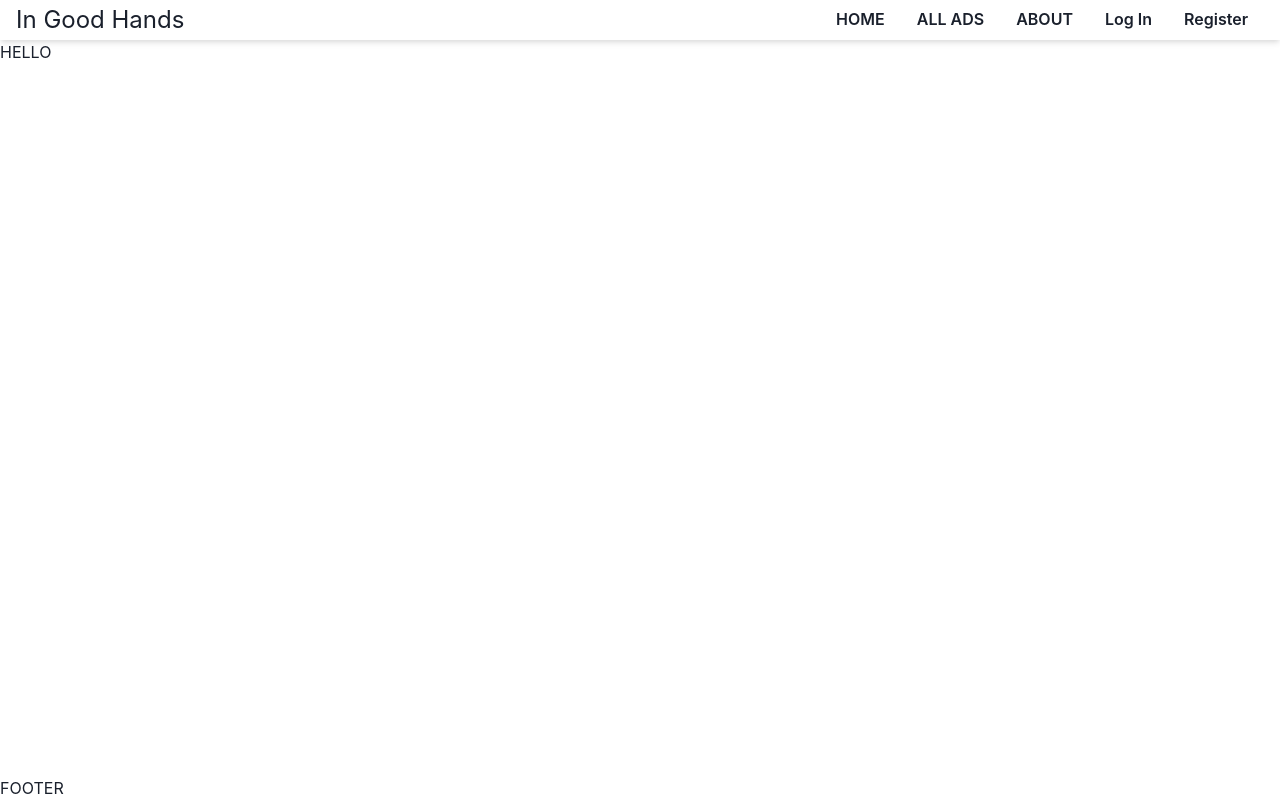
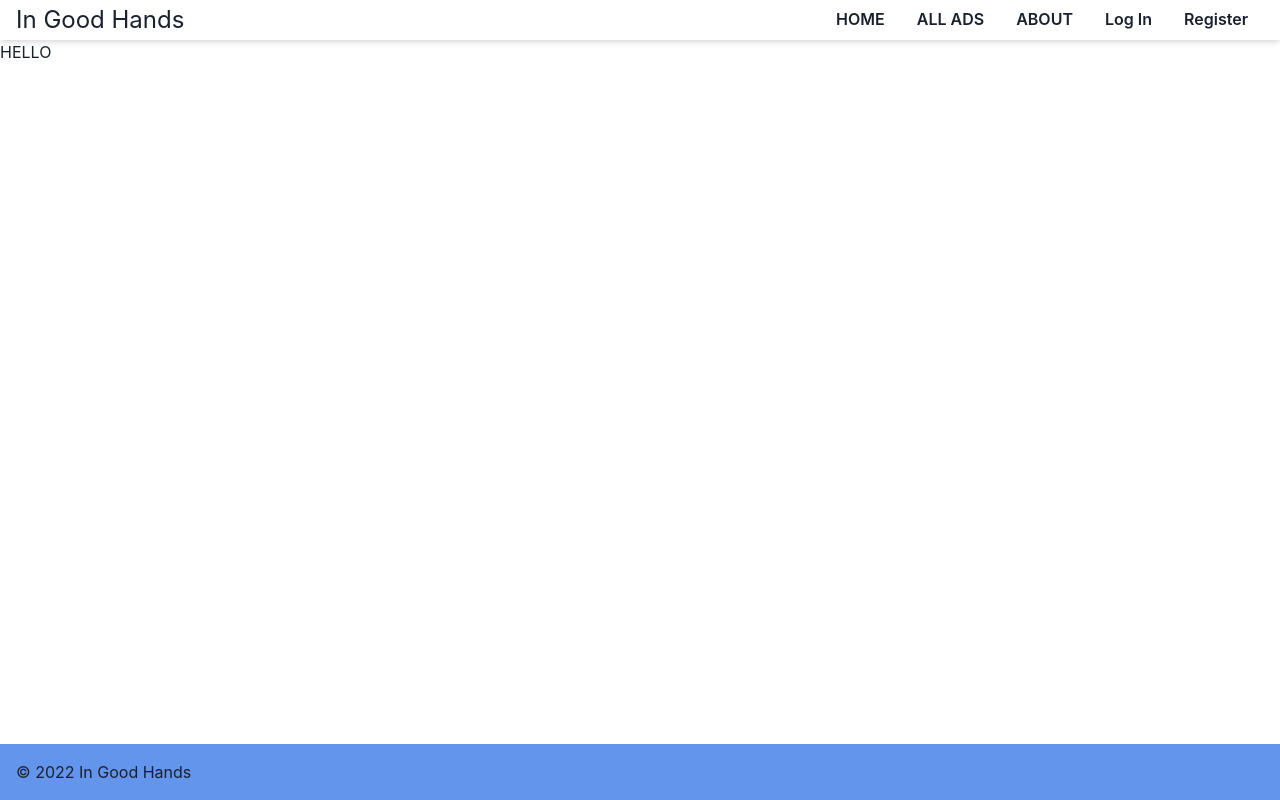
Before and after one commit to antklim89/in_good_hands, a Next.js app: page / in a window 1280 px wide. Built offline with nearby package versions, Linux system fonts and the light colour scheme.

Commit message:
added Footer

```diff
--- /dev/null
+++ b/layouts/Footer/Footer.tsx
@@ -0,0 +1,15 @@
+import { Box, Text, Container } from '@chakra-ui/react';
+import { FC } from 'react';
+
+
+const Footer: FC = () => {
+    return (
+        <Box as="footer" bg="cornflowerblue">
+            <Container maxWidth="container.xl">
+                <Text py={4}>&copy; {new Date().getFullYear()} In Good Hands</Text>
+            </Container>
+        </Box>
+    );
+};
+
+export default Footer;
--- /dev/null
+++ b/layouts/Footer/index.ts
@@ -0,0 +1 @@
+export { default } from './Footer';
--- a/layouts/Layout/Layout.tsx
+++ b/layouts/Layout/Layout.tsx
@@ -1,5 +1,6 @@
 import { FC, PropsWithChildren } from 'react';
 
+import Footer from '~/layouts/Footer';
 import Header from '~/layouts/Header';
 
 
@@ -10,9 +11,7 @@ const Layout: FC<PropsWithChildren<unknown>> = ({ children }) => {
             <main>
                 {children}
             </main>
-            <footer>
-                FOOTER
-            </footer>
+            <Footer />
         </div>
     );
 };
```
